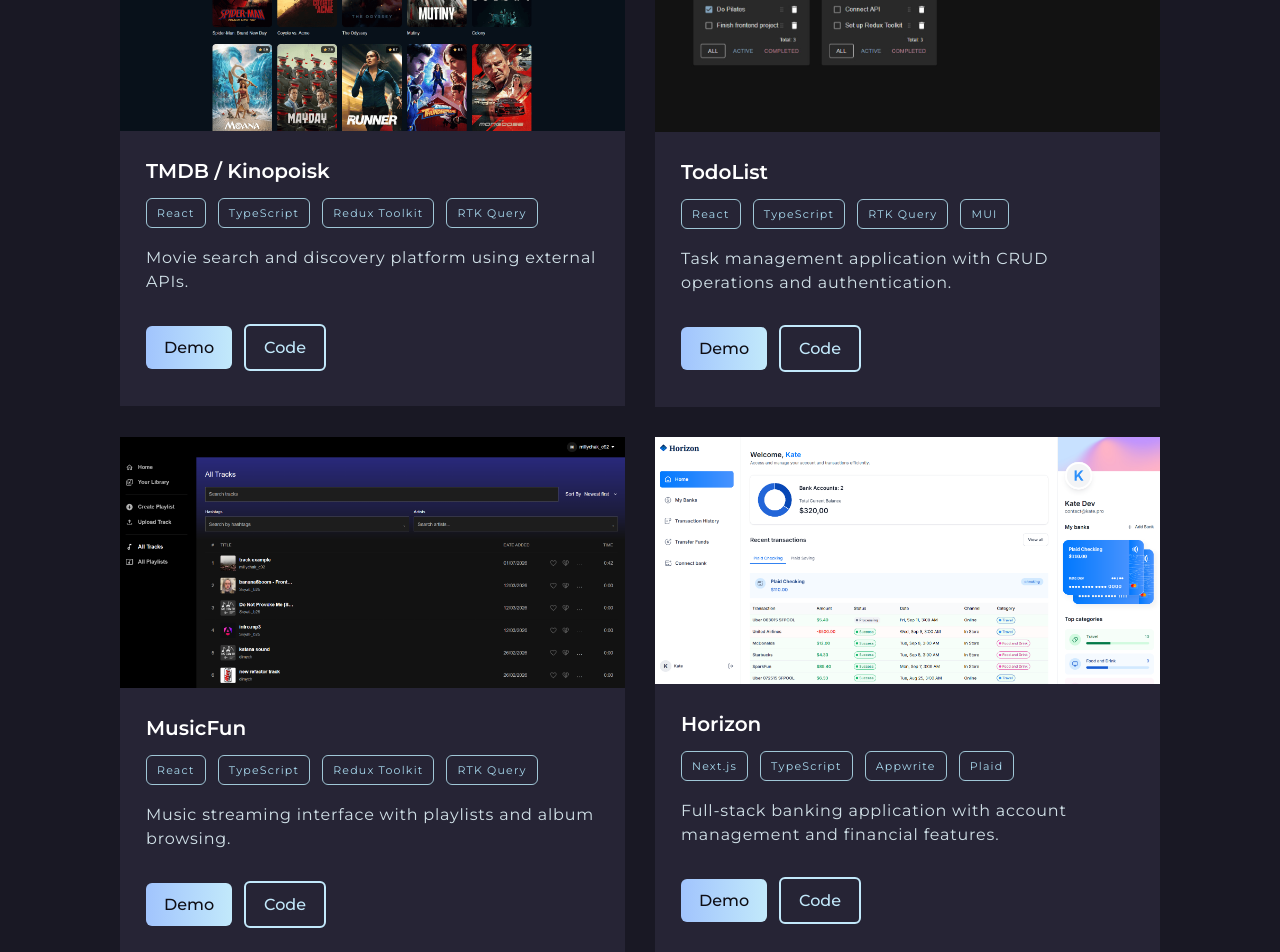
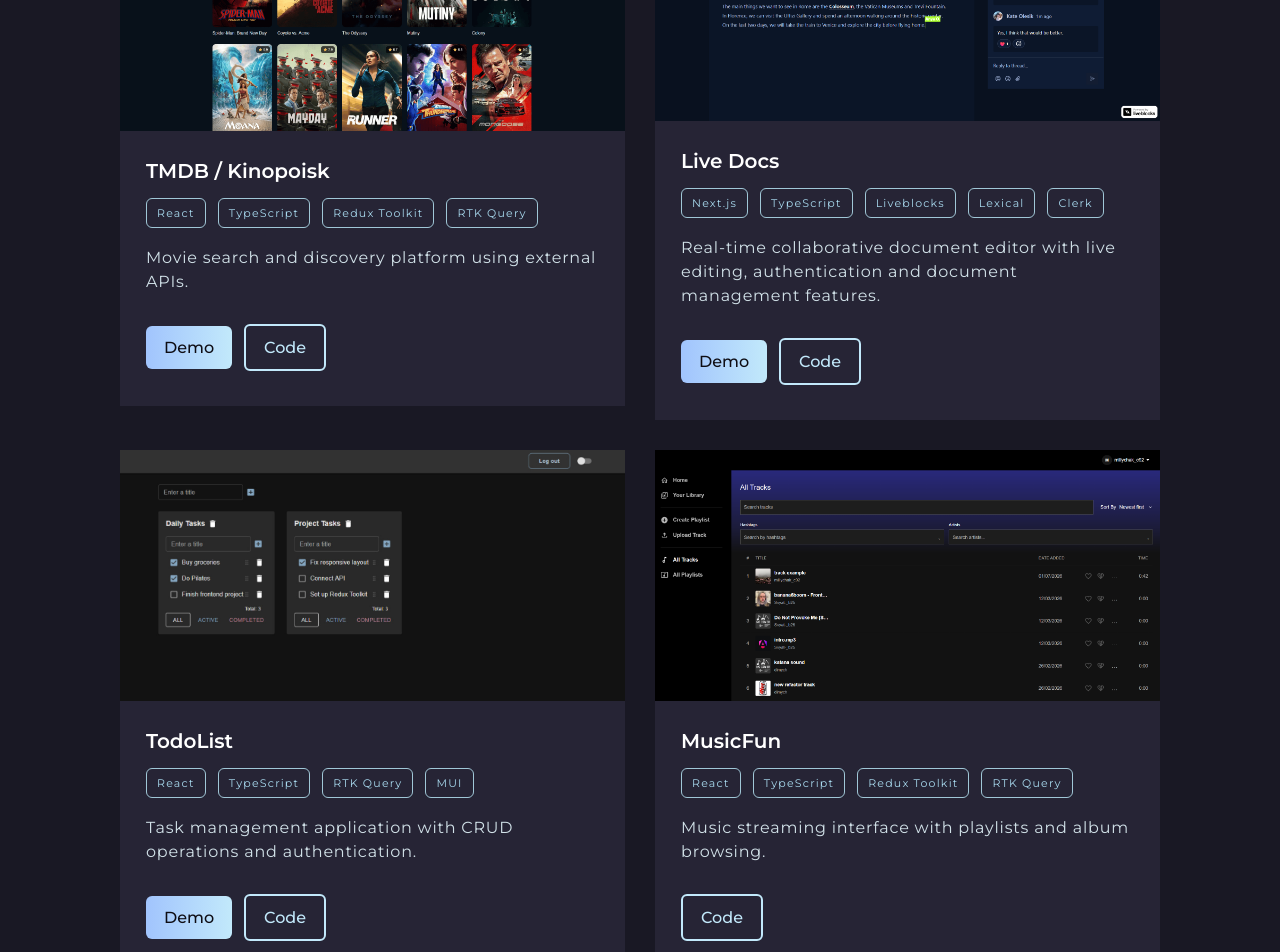
Before and after one commit to hoakiin/portfolio, a React (Vite) app: page / in a window 1280 px wide. Shown: the part 2000-2952 px from the top of the page. Built offline with nearby package versions, Linux system fonts and the light colour scheme.

Commit message:
feat: add Live Docs project and make demo link optional

```diff
--- a/src/layout/sections/works/projData.ts
+++ b/src/layout/sections/works/projData.ts
@@ -3,6 +3,7 @@ import todolistImg from "../../../assets/images/projects/todolist.jpg";
 import musicfunImg from "../../../assets/images/projects/musicfun.png";
 import horizonImg from "../../../assets/images/projects/horizon.png";
 import counterImg from "../../../assets/images/projects/counter.jpg";
+import liveDocsImg from "../../../assets/images/projects/livedocs.png";
 
 export type ProjectType = {
   id: number;
@@ -12,7 +13,7 @@ export type ProjectType = {
   tags: Array<string>;
   text: string;
   link: string;
-  demoLink: string;
+  demoLink?: string;
   codeLink: string;
 };
 
@@ -30,6 +31,17 @@ export const projData: Array<ProjectType> = [
   },
   {
     id: 2,
+    categories: ["nextjs"],
+    title: "Live Docs",
+    src: liveDocsImg,
+    tags: ["Next.js", "TypeScript", "Liveblocks", "Lexical", "Clerk"],
+    text: "Real-time collaborative document editor with live editing, authentication and document management features.",
+    link: "https://live-docs-hoakiin.vercel.app/",
+    demoLink: "https://live-docs-hoakiin.vercel.app/",
+    codeLink: "https://github.com/hoakiin/live-docs",
+  },
+  {
+    id: 3,
     categories: ["react"],
     title: "TodoList",
     src: todolistImg,
@@ -40,19 +52,18 @@ export const projData: Array<ProjectType> = [
     codeLink: "https://github.com/hoakiin/todolist",
   },
   {
-    id: 3,
+    id: 4,
     categories: ["react"],
     title: "MusicFun",
     src: musicfunImg,
     tags: ["React", "TypeScript", "Redux Toolkit", "RTK Query"],
     text: "Music streaming interface with playlists and album browsing.",
-    link: "https://musicfun-hoakiin.vercel.app/",
-    demoLink: "https://musicfun-hoakiin.vercel.app/",
+    link: "https://github.com/hoakiin/musicfun",
     codeLink: "https://github.com/hoakiin/musicfun",
   },
   {
-    id: 4,
-    categories: ["react", "nextjs"],
+    id: 5,
+    categories: ["nextjs"],
     title: "Horizon",
     src: horizonImg,
     tags: ["Next.js", "TypeScript", "Appwrite", "Plaid"],
@@ -62,7 +73,7 @@ export const projData: Array<ProjectType> = [
     codeLink: "https://github.com/hoakiin/horizon",
   },
   {
-    id: 5,
+    id: 6,
     categories: ["react"],
     title: "Counter",
     src: counterImg,
--- a/src/layout/sections/works/project/Project.tsx
+++ b/src/layout/sections/works/project/Project.tsx
@@ -8,7 +8,7 @@ type ProjectPropsType = {
   src: string;
   tags: Array<string>;
   link: string;
-  demoLink: string;
+  demoLink?: string;
   codeLink: string;
 };
 
@@ -35,9 +35,16 @@ export const Project: React.FC<ProjectPropsType> = ({
         <Tags tagsItems={tags} />
         <S.Text>{text}</S.Text>
         <S.ButtonRow>
-          <Button as="a" href={demoLink} target="_blank" rel="noopener noreferrer">
-            Demo
-          </Button>
+          {demoLink && (
+            <Button
+              as="a"
+              href={demoLink}
+              target="_blank"
+              rel="noopener noreferrer"
+            >
+              Demo
+            </Button>
+          )}
           <Button as="a" href={codeLink} target="_blank" rel="noopener noreferrer" outlined>
             Code
           </Button>
```
Also changed, not shown: src/assets/images/projects/livedocs.png (added).
